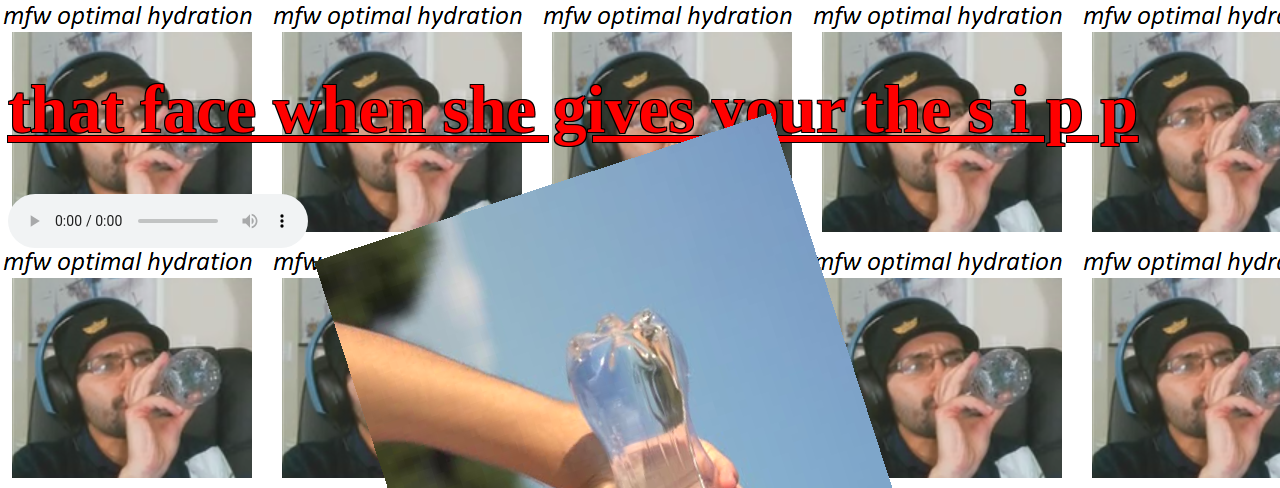
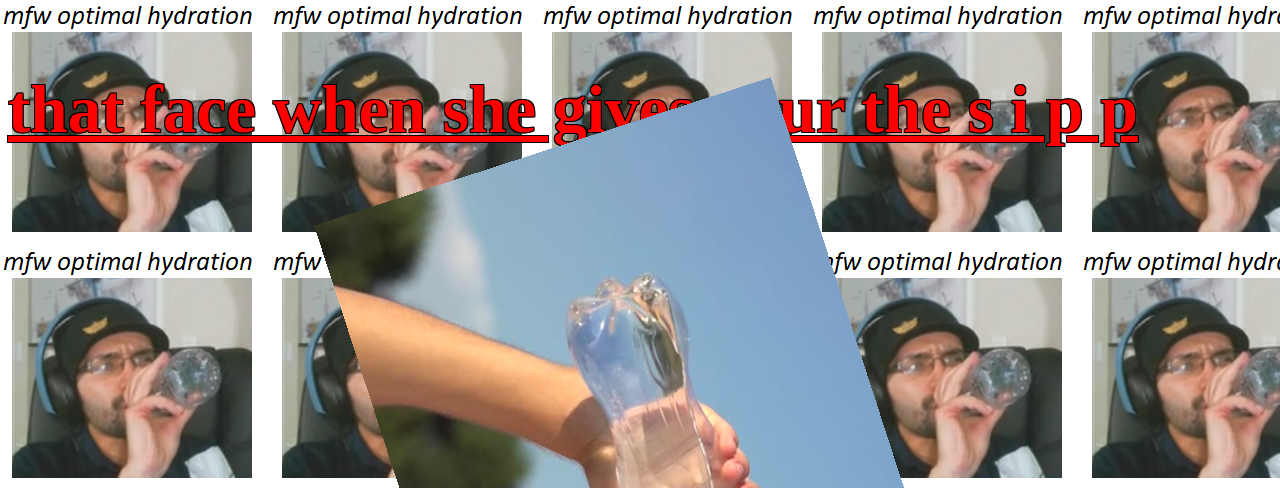
Before and after one commit to therealtenndex/therealtenndex.github.io, a PHP site: page / in a window 1280 px wide. Shown: the top 488 px of the page. Run offline with PHP 8.4, Linux system fonts and the light colour scheme.

Commit message:
Update style.css

```diff
--- a/style.css
+++ b/style.css
@@ -7,6 +7,9 @@ text-decoration: underline;
 		1px -1px 0 #000,
 		-1px 1px 0 #000,
 		1px 1px 0 #000
+}
+audio {
+   display:none;
 }
 div {
 	display: block;
```
